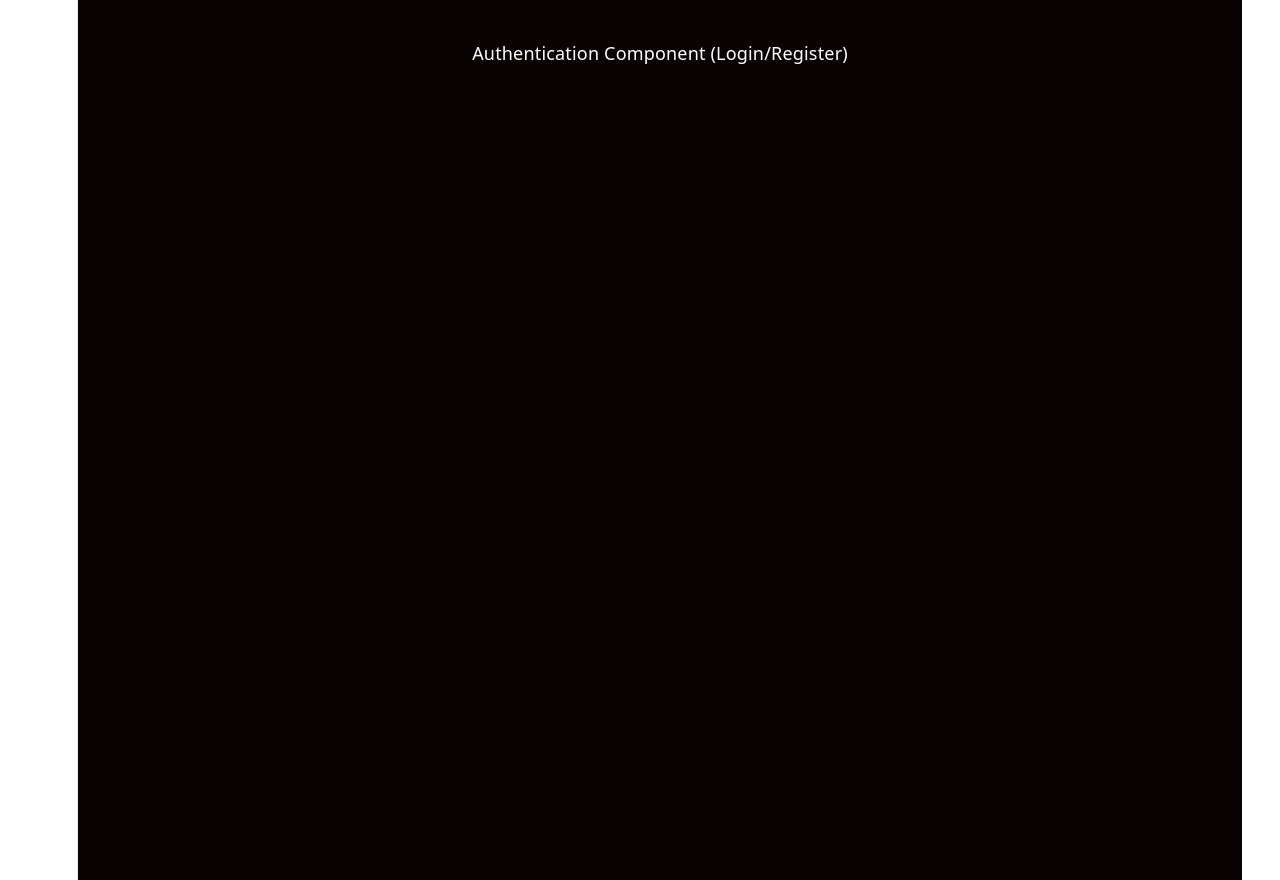
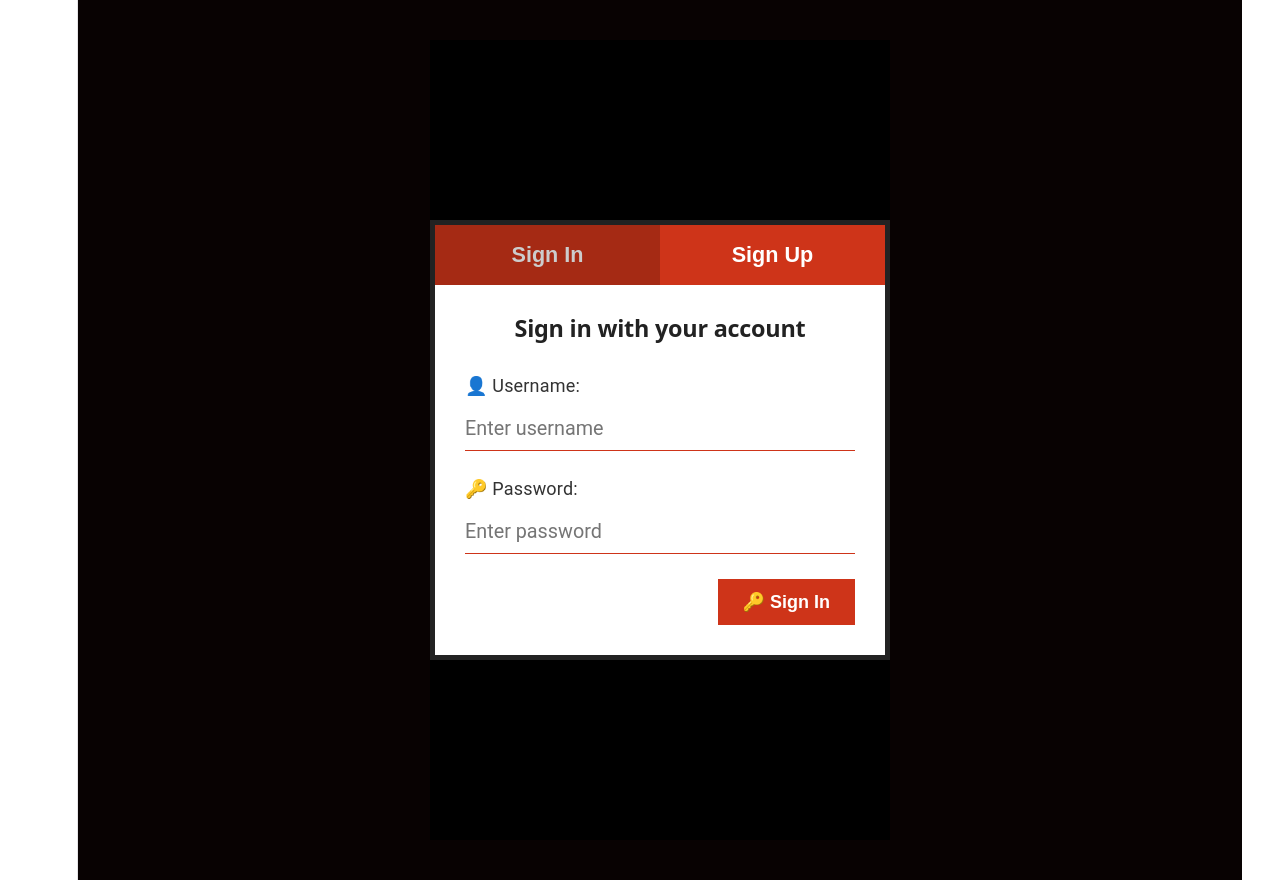
Before and after one commit to Gromuf/holbertonschool-cinema-guru, a React (Vite) app in the folder frontend/: page / in a window 1280 px wide. Built offline with nearby package versions, Linux system fonts and the light colour scheme.

Commit message:
task 4 : Add authentication components and styles for login and registration

```diff
--- a/frontend/src/App.jsx
+++ b/frontend/src/App.jsx
@@ -1,9 +1,10 @@
 import React, { useState, useEffect } from 'react';
 import axios from 'axios';
 import './App.css';
+// Import du vrai composant Authentication
+import Authentication from './routes/auth/Authentication';
 
-// Temporary placeholders for components we will build next
-const Authentication = () => <div className="Authentication">Authentication Component (Login/Register)</div>;
+// Placeholder pour le Dashboard (à remplacer plus tard par ton vrai composant)
 const Dashboard = ({ userUsername }) => <div className="Dashboard">Welcome, {userUsername}!</div>;
 
 function App() {
@@ -29,6 +30,8 @@ function App() {
             setUserUsername(response.data.username);
           }
         } catch (error) {
+          // Si le token est invalide ou expiré, on nettoie le localStorage
+          localStorage.removeItem('accessToken');
           console.error("Auth check failed:", error);
         }
       }
@@ -42,7 +45,11 @@ function App() {
       {isLoggedIn ? (
         <Dashboard userUsername={userUsername} />
       ) : (
-        <Authentication />
+        // On passe les fonctions de modification d'état à Authentication
+        <Authentication
+          setIsLoggedIn={setIsLoggedIn}
+          setUserUsername={setUserUsername}
+        />
       )}
     </div>
   );
--- /dev/null
+++ b/frontend/src/routes/auth/Authentication.jsx
@@ -0,0 +1,50 @@
+import React, { useState } from "react";
+import "./auth.css";
+import Login from "./Login";
+import Register from "./Register";
+
+const Authentication = ({ setIsLoggedIn, setUserUsername }) => {
+  const [_switch, set_Switch] = useState(true);
+  const [username, setUsername] = useState("");
+  const [password, setPassword] = useState("");
+
+  return (
+    <div className="auth-container">
+      <form className="auth-form" onSubmit={(e) => e.preventDefault()}>
+        <header className="auth-header">
+          <button
+            type="button"
+            onClick={() => set_Switch(true)}
+            className={_switch ? "active" : ""}
+          >
+            Sign In
+          </button>
+          <button
+            type="button"
+            onClick={() => set_Switch(false)}
+            className={!_switch ? "active" : ""}
+          >
+            Sign Up
+          </button>
+        </header>
+        {_switch ? (
+          <Login
+            username={username}
+            password={password}
+            setUsername={setUsername}
+            setPassword={setPassword}
+          />
+        ) : (
+          <Register
+            username={username}
+            password={password}
+            setUsername={setUsername}
+            setPassword={setPassword}
+          />
+        )}
+      </form>
+    </div>
+  );
+}
+
+export default Authentication;
--- /dev/null
+++ b/frontend/src/routes/auth/Login.jsx
@@ -0,0 +1,39 @@
+import React from "react";
+import "./auth.css";
+
+const Login = ({ username, password, setUsername, setPassword }) => {
+  return (
+    <div className="form-content">
+      <h2 className="form-title">Sign in with your account</h2>
+      <div className="input-group">
+        <label htmlFor="username">👤 Username:</label>
+        <input
+          type="text"
+          id="username"
+          value={username}
+          onChange={(e) => setUsername(e.target.value)}
+          placeholder="Enter username"
+          autoComplete="one-time-code"
+        />
+      </div>
+      <div className="input-group">
+        <label htmlFor="password">🔑 Password:</label>
+        <input
+          type="password"
+          id="password"
+          value={password}
+          onChange={(e) => setPassword(e.target.value)}
+          placeholder="Enter password"
+          autoComplete="one-time-code"
+        />
+      </div>
+      <div className="submit-container">
+        <button type="submit" className="main-submit-btn">
+          🔑 Sign In
+        </button>
+      </div>
+    </div>
+  );
+};
+
+export default Login;
--- /dev/null
+++ b/frontend/src/routes/auth/Register.jsx
@@ -0,0 +1,39 @@
+import React from "react";
+import "./auth.css";
+
+const Register = ({ username, password, setUsername, setPassword }) => {
+  return (
+    <div className="form-content">
+      <h2 className="form-title">Create a new account</h2>
+      <div className="input-group">
+        <label htmlFor="register-username">👤 Username:</label>
+        <input
+          type="text"
+          id="register-username"
+          value={username}
+          onChange={(e) => setUsername(e.target.value)}
+          placeholder="Choose a username"
+          autoComplete="one-time-code"
+        />
+      </div>
+      <div className="input-group">
+        <label htmlFor="register-password">🔑 Password:</label>
+        <input
+          type="password"
+          id="register-password"
+          value={password}
+          onChange={(e) => setPassword(e.target.value)}
+          placeholder="Choose a password"
+          autoComplete="one-time-code"
+        />
+      </div>
+      <div className="submit-container">
+        <button type="submit" className="main-submit-btn">
+          + Sign Up
+        </button>
+      </div>
+    </div>
+  );
+};
+
+export default Register;
--- /dev/null
+++ b/frontend/src/routes/auth/auth.css
@@ -0,0 +1,118 @@
+.auth-container {
+  display: flex;
+  justify-content: center;
+  align-items: center;
+  min-height: 100vh;
+  background-color: #000;
+  font-family: 'Roboto', sans-serif;
+  margin: 0;
+  padding: 0;
+}
+
+.auth-form {
+  background-color: #ffffff;
+  width: 450px;
+  min-height: 420px;
+  border: 5px solid #222;
+  display: flex;
+  flex-direction: column;
+  overflow: hidden;
+}
+
+.auth-header {
+  display: flex;
+  height: 60px;
+}
+
+.auth-header button {
+  flex: 1;
+  border: none;
+  background-color: #ce3419;
+  color: white;
+  font-size: 1.2rem;
+  font-weight: bold;
+  cursor: pointer;
+  transition: background 0.3s, filter 0.3s;
+}
+
+.auth-header button:hover,
+.auth-header button.active {
+  filter: brightness(0.8);
+  cursor: default;
+}
+
+.auth-header button.active:hover {
+  filter: brightness(0.8);
+}
+
+.form-content {
+  padding: 30px;
+  display: flex;
+  flex-direction: column;
+  flex: 1;
+}
+
+.form-title {
+  text-align: center;
+  font-size: 1.3rem;
+  margin-bottom: 30px;
+  color: #222;
+  font-weight: 600;
+}
+
+.input-group {
+  margin-bottom: 25px;
+  display: flex;
+  flex-direction: column;
+}
+
+.input-group label {
+  font-size: 1rem;
+  margin-bottom: 8px;
+  display: flex;
+  align-items: center;
+  color: #333;
+}
+
+.input-group input {
+  border: none;
+  border-bottom: 1.5px solid #ce3419;
+  padding: 10px 0;
+  outline: none;
+  font-size: 1.1rem !important;
+  font-family: 'Roboto', sans-serif !important;
+  background-color: white !important;
+  color: #000 !important;
+}
+
+/* FIX AUTOFILL : Empêche le changement de couleur et de taille au clic/load */
+.input-group input:-webkit-autofill,
+.input-group input:-webkit-autofill:hover,
+.input-group input:-webkit-autofill:focus,
+.input-group input:-webkit-autofill:active {
+  -webkit-box-shadow: 0 0 0px 1000px white inset !important;
+  -webkit-text-fill-color: black !important;
+  font-family: 'Roboto', sans-serif !important;
+  font-size: 1.1rem !important;
+}
+
+.submit-container {
+  display: flex;
+  justify-content: flex-end;
+  margin-top: auto;
+}
+
+.main-submit-btn {
+  background-color: #ce3419;
+  color: white;
+  border: none;
+  padding: 12px 25px;
+  font-weight: bold;
+  font-size: 1rem;
+  cursor: pointer;
+  transition: filter 0.2s;
+}
+
+.main-submit-btn:hover {
+  filter: brightness(0.85);
+}
```
